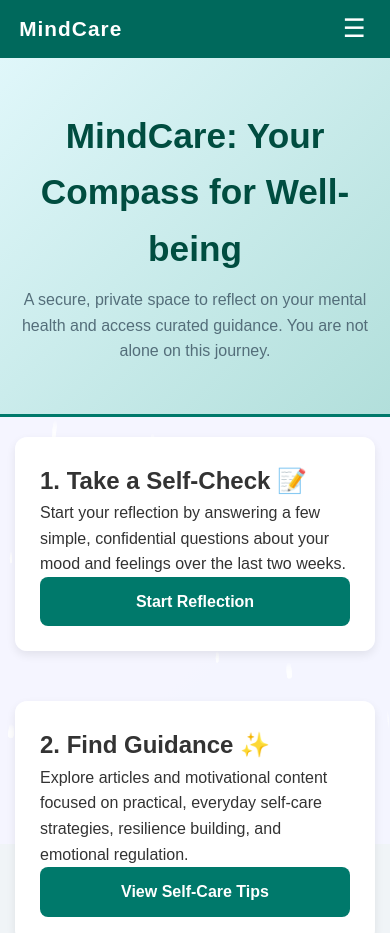
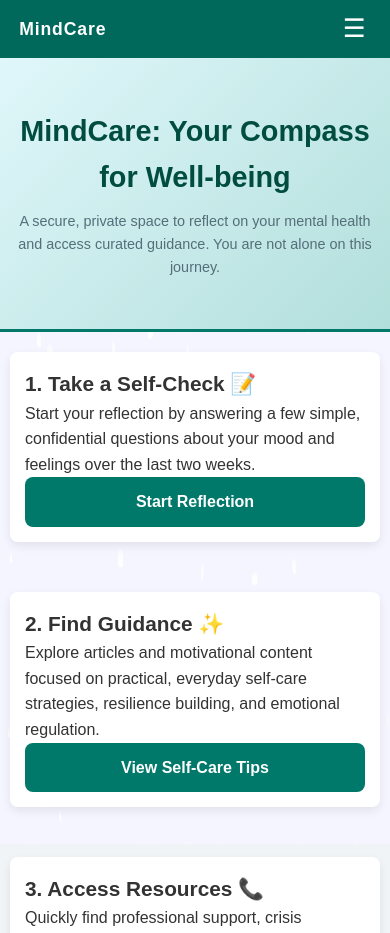
Before and after one commit to devanshi007006-crypto/MentalCare, a plain HTML site: page home.html in a window 390 px wide. Shown: the top 933 px of the page. Drawn offline with Linux system fonts and the light colour scheme.

Commit message:
Update style.css

```diff
--- a/style.css
+++ b/style.css
@@ -554,3 +554,36 @@ footer {
 .selected-value {
     color: #075521; /* Deep Orange */
 }
+
+/* --- 5. Further Optimization for Small Phones (Max 600px) --- */
+@media (max-width: 600px) {
+    /* Adjust padding to maximize screen space */
+    .container {
+        padding: 0 10px;
+        margin-top: 10px;
+    }
+
+    /* Reduce font size for headlines */
+    .hero h1 {
+        font-size: 1.8rem;
+    }
+
+    .hero .subtitle {
+        font-size: 0.9rem;
+    }
+
+    .card h2 {
+        font-size: 1.3rem;
+    }
+
+    /* Decrease padding on cards */
+    .card {
+        padding: 15px;
+        border-radius: 8px;
+    }
+
+    /* Adjust navbar branding size */
+    .nav-brand {
+        font-size: 1.1rem;
+    }
+}
```
